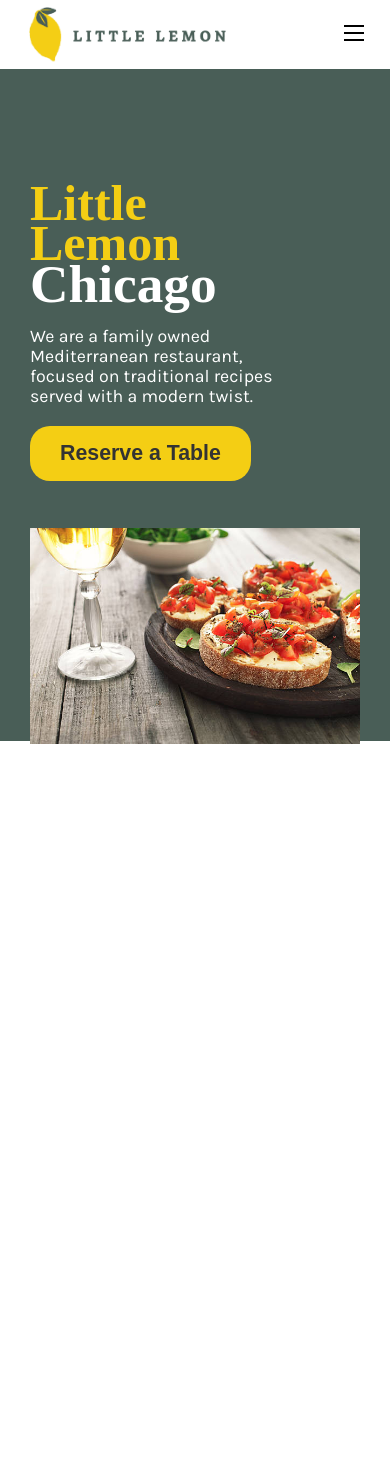
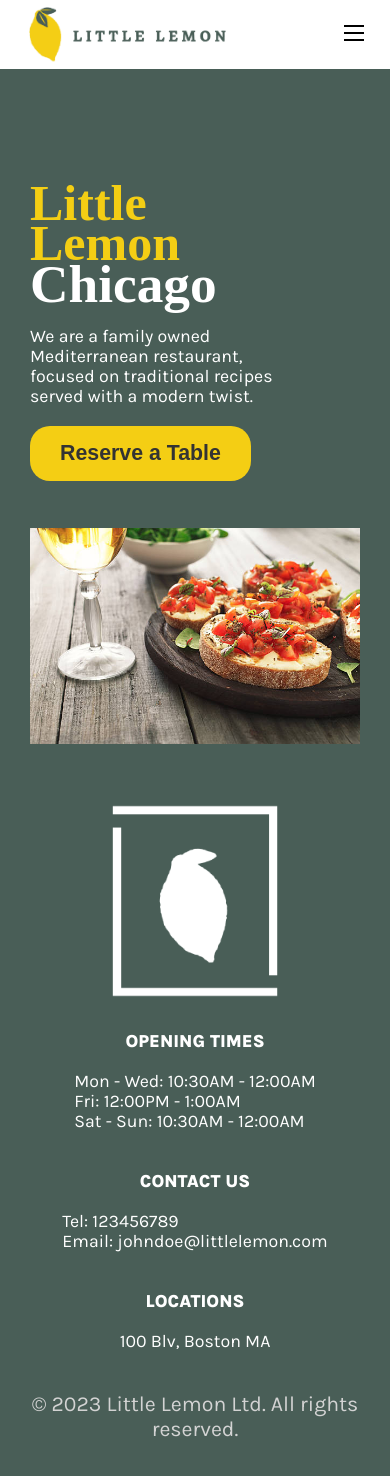
Before and after one commit to Amrindra/Little-Lemon, a React (Create React App) app: page / in a window 390 px wide. Shown: the top 1476 px of the page. Before the commit the page ends 844 px from the top, so only its background shows below. Built offline with nearby package versions, Linux system fonts and the light colour scheme; a web font is replaced by a local one.

Commit message:
Implemented footer component

```diff
--- /dev/null
+++ b/src/components/footer/Footer.css
@@ -0,0 +1,78 @@
+.footer {
+  background-color: #495e57;
+  padding: 60px 0;
+
+  /* height: 60vh; */
+}
+
+.footer-container {
+  width: 85%;
+  margin: 0 auto;
+  display: flex;
+  flex-direction: column;
+  color: #fff;
+}
+
+.footer-container img {
+  width: 80px;
+}
+
+.footer-des {
+  display: flex;
+  justify-content: space-around;
+  align-items: center;
+}
+
+.footer-content ul li {
+  text-transform: capitalize;
+}
+
+.footer-content h5 {
+  margin-bottom: 30px;
+}
+
+.copyright {
+  text-align: center;
+  margin-top: 50px;
+  color: lightgray;
+}
+
+@media screen and (max-width: 1024px) {
+  .footer-des h5 {
+    margin-bottom: 20px;
+    font-size: smaller;
+  }
+
+  .footer-des ul {
+    margin-bottom: 40px;
+  }
+
+  .footer-des ul li {
+    font-size: smaller;
+  }
+}
+
+@media screen and (max-width: 680px) {
+  .footer-des {
+    flex-direction: column;
+    justify-content: center;
+    align-items: center;
+  }
+
+  .opening-times,
+  .contact,
+  .locations {
+    display: flex;
+    flex-direction: column;
+    align-items: center;
+  }
+
+  .footer-container img {
+    width: 200px;
+    margin-bottom: 30px;
+  }
+
+  .copyright {
+    margin-top: 0px;
+  }
+}
--- a/src/components/footer/Footer.jsx
+++ b/src/components/footer/Footer.jsx
@@ -1,5 +1,45 @@
+import "./Footer.css";
+import Logo from "../../assets/logo.png";
+
 const Footer = () => {
-  return <footer className="footer_container">Footer</footer>;
+  return (
+    <>
+      <footer className="footer">
+        <div className="footer-container">
+          <div className="footer-des">
+            <img src={Logo} alt="Little Lemon logo" />
+            <div className="opening-times">
+              <h5>OPENING TIMES</h5>
+              <ul>
+                <li>Mon - Wed: 10:30AM - 12:00AM</li>
+                <li>Fri: 12:00PM - 1:00AM</li>
+                <li>Sat - Sun: 10:30AM - 12:00AM</li>
+              </ul>
+            </div>
+
+            <div className="contact">
+              <h5>CONTACT US</h5>
+              <ul>
+                <li>Tel: 123456789</li>
+                <li>Email: johndoe@littlelemon.com</li>
+              </ul>
+            </div>
+
+            <div className="locations">
+              <h5>LOCATIONS</h5>
+              <ul>
+                <li>100 Blv, Boston MA</li>
+              </ul>
+            </div>
+          </div>
+        </div>
+
+        <div className="copyright">
+          <p>© 2023 Little Lemon Ltd. All rights reserved.</p>
+        </div>
+      </footer>
+    </>
+  );
 };
 
 export default Footer;
--- a/src/pages/Homepage.jsx
+++ b/src/pages/Homepage.jsx
@@ -1,5 +1,5 @@
+import Footer from "../components/footer/Footer";
 import Header from "../components/header/Header";
-import Nav from "../components/header/Nav";
 import Hero from "../components/hero/Hero";
 
 const Homepage = () => {
@@ -7,6 +7,7 @@ const Homepage = () => {
     <>
       <Header />
       <Hero />
+      <Footer />
     </>
   );
 };
```
